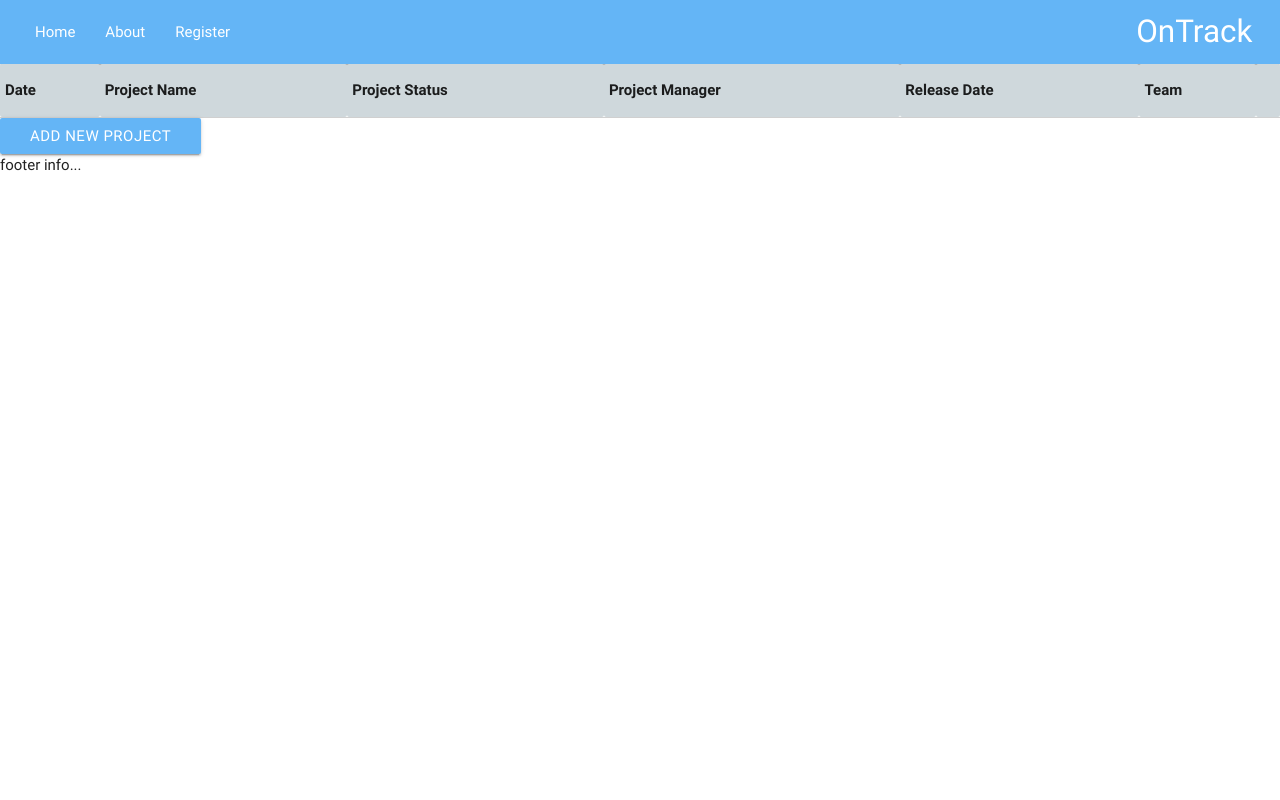
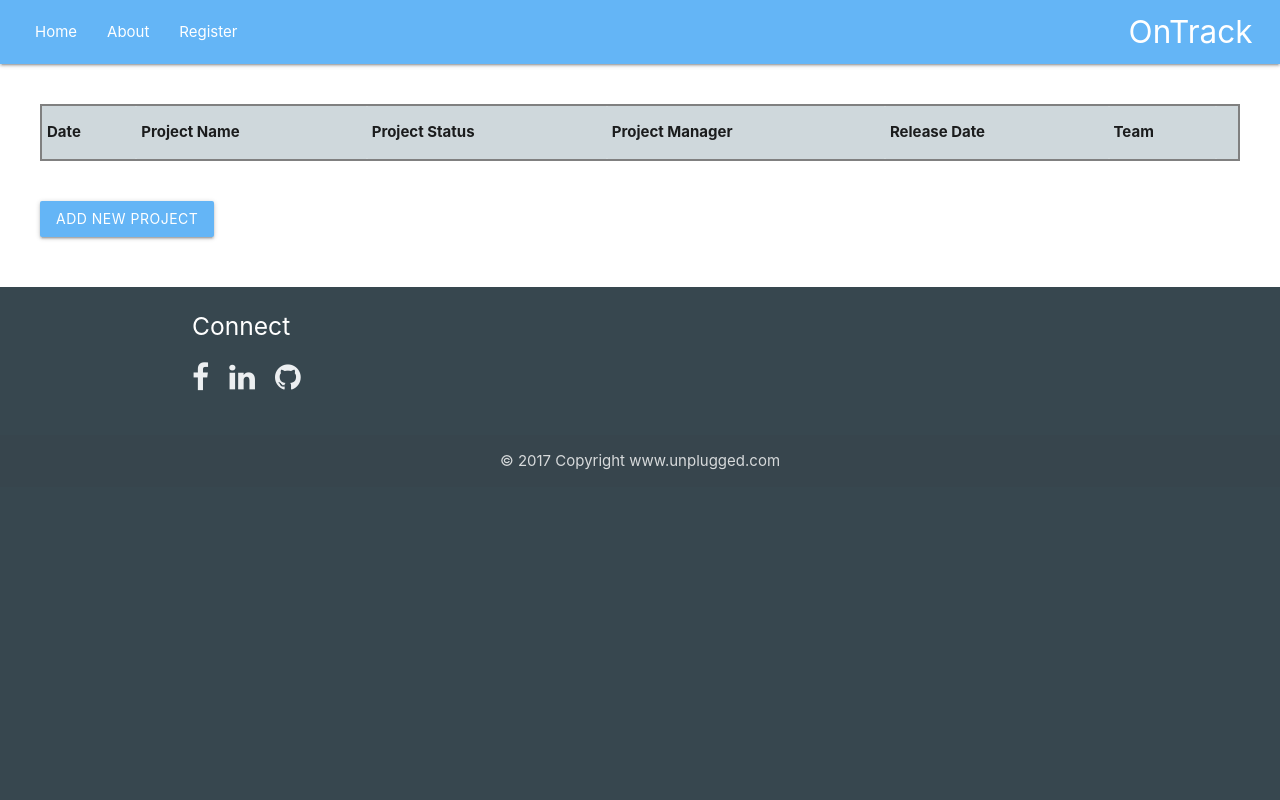
Before and after one commit to azhoque/fullstack-capstone, a website: page public/index.html in a window 1280 px wide. Drawn offline with nearby package versions, Linux system fonts and the light colour scheme; no server answers.

Commit message:
updated CSS

```diff
--- a/public/app.js
+++ b/public/app.js
@@ -60,6 +60,7 @@ $(function() {
  $("#reg-link").click(function(){
     $("#signup-container").show();
     $("#container1").hide();
+    $("#container2").hide();
     $("#login-container").hide();
     $("#container4").hide();
     $("#container3").hide();
@@ -68,6 +69,8 @@ $(function() {
     $("#signup-container").hide();
     $("#login-container").show();
     $("#container1").hide();
+    $("#container2").hide();
+    $("#container4").hide();
  });
 
 $("#home-link").click(function(){
@@ -135,6 +138,7 @@ function renderListItem() {
             </tr>`;
     const newItemJs = $(newItem);
     newItemJs.find("#jsEdit").click(function() {
+      event.preventDefault();
       $("#container1").hide();
       $("#container2").hide();
       $("#container3").show();
@@ -178,24 +182,24 @@ function renderListItem() {
 
 // }
 
-function editProject() {
-  $("#jsEditForm").on(click);
-}
+
 
 function renderPage() {
   $("#container1").show();
   $("#container2").hide();
   $("#container3").hide();
   $("#container4").hide();
-
   $("#signup-container").hide();
   $("#login-container").hide();
+
 
   $("#jsCreate").click(function() {
     $("#container1").hide();
     $("#container3").hide();
     $("#container2").show();
-
+    $("#container4").hide();
+    $("#signup-container").hide();
+    $("#login-container").hide();
   });
 
 
--- a/public/index.html
+++ b/public/index.html
@@ -3,12 +3,17 @@
 
 <head>
     <meta charset="UTF-8">
+    <title>Ontrack</title>
     <meta name="viewport" content="width=device-width, initial-scale=1.0">
     <meta http-equiv="X-UA-Compatible" content="ie=edge">
-    <link rel="stylesheet" href="https://cdnjs.cloudflare.com/ajax/libs/materialize/0.100.2/css/materialize.min.css">
+    <link href="https://fonts.googleapis.com/css?family=Raleway" rel="stylesheet">
+    <link rel="stylesheet" href="https://maxcdn.bootstrapcdn.com/font-awesome/4.7.0/css/font-awesome.min.css">
+    <script src="https://code.jquery.com/jquery-3.2.1.min.js"></script>
+    <link href="https://fonts.googleapis.com/icon?family=Material+Icons" rel="stylesheet">
+    <link rel="stylesheet" href="https://cdnjs.cloudflare.com/ajax/libs/materialize/0.98.2/css/materialize.min.css">
     <link rel="stylesheet" type="text/css" href="style.css">
-    <script src="https://code.jquery.com/jquery-3.2.1.min.js"></script>
-    <title>OnTrack</title>
+
+
 </head>
 
 <body>
@@ -17,10 +22,10 @@
             <a href="#" class="brand-logo right">OnTrack</a>
             <ul id="nav-mobile" class="left hide-on-med-and-down">
                 <li>
-                    <a id="home-link"href="#">Home</a>
+                    <a id="home-link" href="#">Home</a>
                 </li>
                 <li>
-                    <a id="about-link"href="#">About</a>
+                    <a id="about-link" href="#">About</a>
                 </li>
                 <li>
                     <a id="reg-link" href="#">Register</a>
@@ -32,7 +37,7 @@
         </div>
     </nav>
 
-    <main>
+
     <section id="container1">
         <!--<h2>Project Name:</h2>
             <article id="jsReport">
@@ -172,9 +177,37 @@
         <button type="submit" id="jsLogin">Log in</button>
     </section>
 
-    </main>
-    <footer id="jsFooter">
-        <p>footer info...</p>
+    <footer class="page-footer blue-grey darken-3">
+        <div class="container">
+            <div class="row">
+
+                    <h5 class="white-text">Connect</h5>
+                    <ul class="social">
+                        <li>
+                            <a href="https://www.facebook.com/theaceshigh" target=_blank>
+                                <i class="fa fa-facebook" aria-hidden="true"></i>
+                            </a>
+                        </li>
+                        <li>
+                            <a href="https://www.linkedin.com/in/azizul-hoque-39b0b847/" target=_blank>
+                                <i class="fa fa-linkedin" aria-hidden="true"></i>
+                            </a>
+                        </li>
+                        <li>
+                            <a href="https://github.com/azhoque" target=_blank>
+                                <i class="fa fa-github" aria-hidden="true"></i>
+                            </a>
+                        </li>
+                    </ul>
+                </div>
+
+
+        </div>
+        <div class="footer-copyright">
+            <div class="container">
+                <p class="center">© 2017 Copyright www.unplugged.com</p>
+            </div>
+        </div>
     </footer>
     <script src="app.js"></script>
 </body>
--- a/public/style.css
+++ b/public/style.css
@@ -1,28 +1,25 @@
 * {
   box-sizing: border-box;
-    margin: 0;
-    padding: 0; }
+}
+body {
+  display: flex;
+  min-height: 100vh;
+  flex-direction: column;
+}
 
-    /* body{
-        background-image: url(./public/metalic.jpg) !important;
-        height: 100vh !important;
-        background-repeat: no-repeat !important;
-        background-size: cover !important;
-        background-position: center center !important;
-        position: relative !important;
-    } */
-    nav{
+nav {
   padding-left: 20px !important;
   padding-right: 20px !important;
 }
 
-    /* #container1{
-        position: fixed;
-        top: 50%;
-        left: 50%;
-        transform: translate(-50%, -50%); */
-
+#container1 {
+  padding-left: 20px;
+  padding-right: 20px;
+  margin-left: 20px;
+  margin-right: 20px;
+  margin-top: 40px;
 }
+/*
     #jsCreate{
         font-size: 25px;
         margin-top: 40px;
@@ -48,4 +45,39 @@
         top: 50%;
         left: 50%;
         transform: translate(-50%, -50%);
+    }*/
+.social {
+  display: flex;
 }
+.social li {
+  margin-right: 20px;
+  font-size: 30px;
+  color: white;
+}
+.social a {
+  color: #eceff1;
+}
+.footer-copyright {
+  padding: 0 !important;
+}
+.page-footer {
+  padding-bottom: 0;
+  padding-top: 10px;
+  margin-bottom: 0px;
+  margin-top: 50px;
+  flex: 1 0 auto;
+
+}
+#jsCreate {
+  margin-top: 40px;
+  display: flex;
+  vertical-align: -webkit-baseline-middle;
+}
+#table1 {
+  border: solid 2px grey;
+  border-radius: 0.25em 0.25em 0.25em 0.25em;
+  align-self: flex-end;
+}
+#jsDetail {
+  margin-right: 0px;
+}
```
Lines whose indentation alone changed are shown as unchanged.
